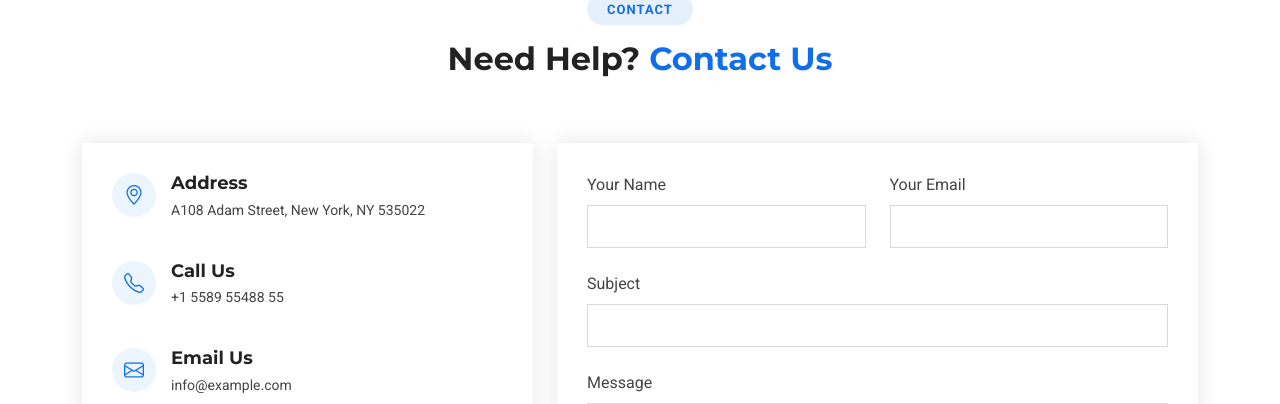
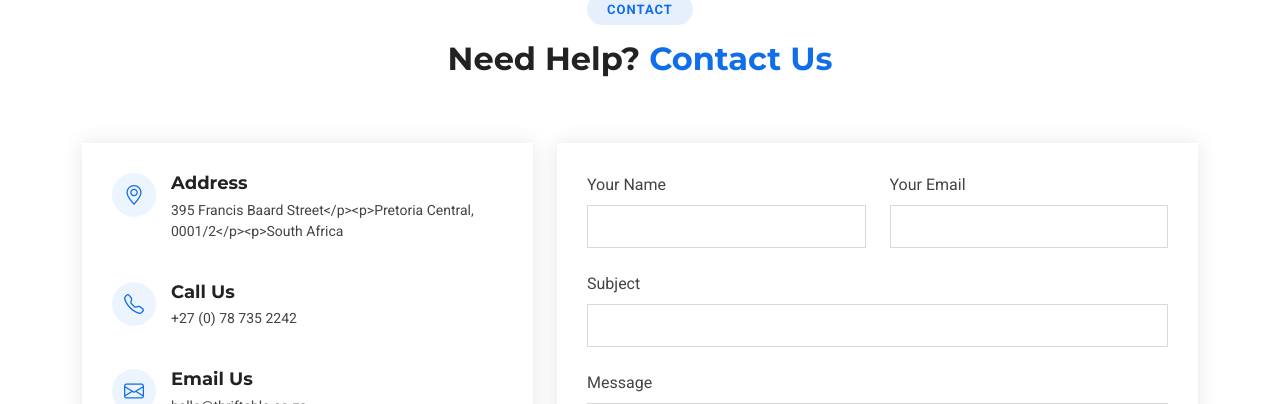
Before and after one commit to Carrington-dev/adventures, a Flask app: page /contact in a window 1280 px wide. Shown: the part 185-589 px from the top of the page. Run offline with Flask 3, Linux system fonts and the light colour scheme; some libraries are stand-ins or nearby versions.

Commit message:
Update contact.html
Co-Authored-By: Stemgon <165911512+stemgon@users.noreply.github.com>
Co-Authored-By: Carrington Muleya <79579279+carrington-dev@users.noreply.github.com>

```diff
--- a/templates/contact.html
+++ b/templates/contact.html
@@ -23,7 +23,7 @@
               <i class="bi bi-geo-alt flex-shrink-0"></i>
               <div>
                 <h3>Address</h3>
-                <p>A108 Adam Street, New York, NY 535022</p>
+                <p>{{ address }}</p>
               </div>
             </div><!-- End Info Item -->
 
@@ -31,7 +31,7 @@
               <i class="bi bi-telephone flex-shrink-0"></i>
               <div>
                 <h3>Call Us</h3>
-                <p>+1 5589 55488 55</p>
+                <p>{{ phone }}</p>
               </div>
             </div><!-- End Info Item -->
 
@@ -39,7 +39,7 @@
               <i class="bi bi-envelope flex-shrink-0"></i>
               <div>
                 <h3>Email Us</h3>
-                <p>info@example.com</p>
+                <p>{{ email }}</p>
               </div>
             </div><!-- End Info Item -->
 
```
